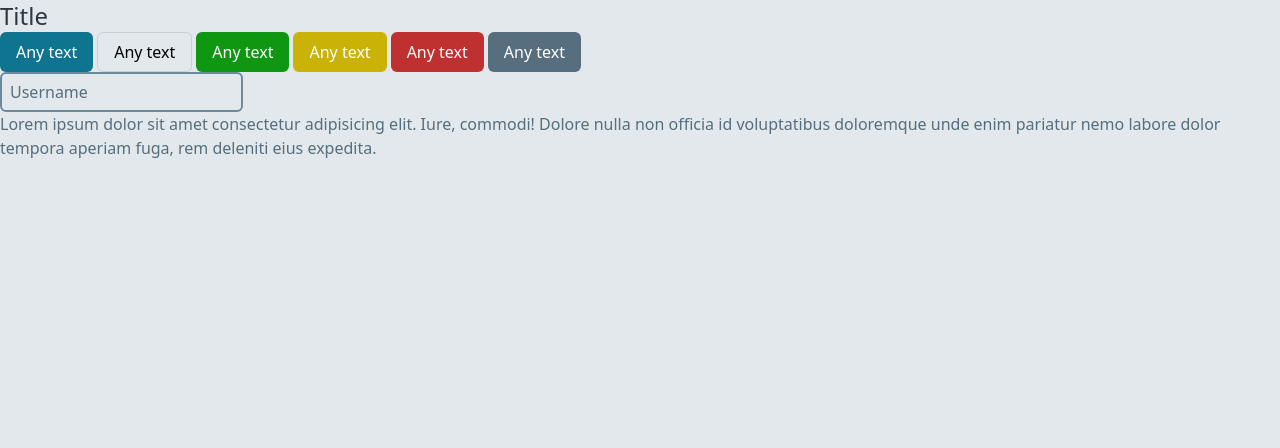
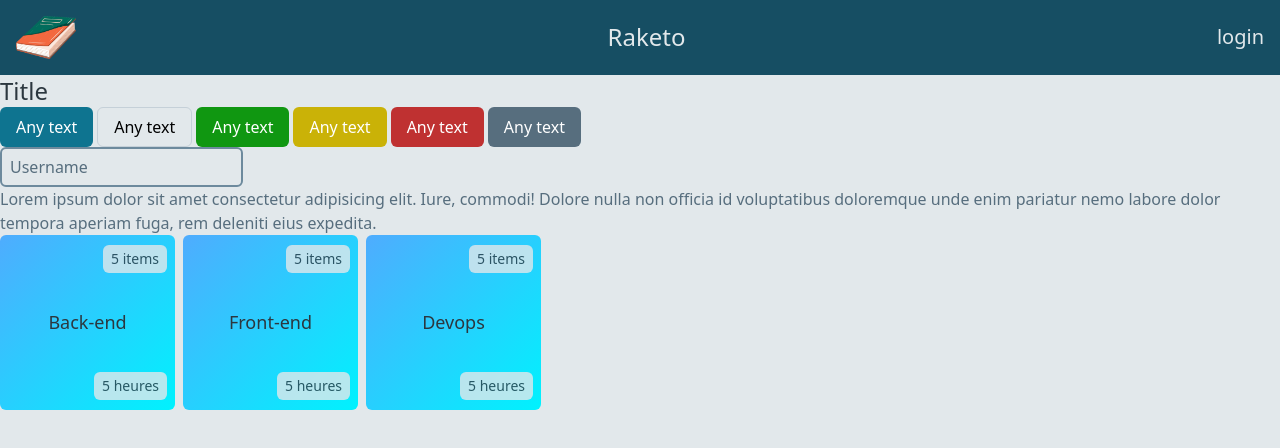
Before and after one commit to Ihasimbola/raketo-front, a React (Create React App) app: page / in a window 1280 px wide. Shown: the top 448 px of the page. Built offline with nearby package versions, Linux system fonts and the light colour scheme.

Commit message:
integration of card

```diff
--- a/src/App.tsx
+++ b/src/App.tsx
@@ -3,12 +3,15 @@ import './App.scss';
 import { Button } from './components/Button/Button';
 import Input from './components/Input/Input';
 import Text from './components/Text/Text';
+import Navbar from './components/Navbar/Navbar';
+import Card from './components/Card/Card';
 
 function App() {
   const inputRef = useRef<HTMLInputElement>(null);
 
   return (
     <div className="App">
+      <Navbar />
       <Text
         as="h1"
         color="light-800"
@@ -31,8 +34,32 @@ function App() {
       >
         Lorem ipsum dolor sit amet consectetur adipisicing elit. Iure, commodi! Dolore nulla non officia id voluptatibus doloremque unde enim pariatur nemo labore dolor tempora aperiam fuga, rem deleniti eius expedita.
       </Text>
-
-
+      <div className="flex flex-row gap-2">
+        <Card>
+          <Text
+            color="light-800"
+            size="lg"
+          >
+            Back-end
+          </Text>
+        </Card>
+        <Card>
+          <Text
+            color="light-800"
+            size="lg"
+          >
+            Front-end
+          </Text>
+        </Card>
+        <Card>
+          <Text
+            color="light-800"
+            size="lg"
+          >
+            Devops
+          </Text>
+        </Card>
+      </div>
     </div>
   );
 }
--- /dev/null
+++ b/src/assets/sass/_variable.scss
@@ -0,0 +1,2 @@
+$first: #4facfe;
+$second: #00f2fe;
--- /dev/null
+++ b/src/components/Badge/Badge.tsx
@@ -0,0 +1,19 @@
+import React from 'react'
+import { cn } from '../../lib/utils'
+import './style.scss';
+
+type Props = {
+  children: React.ReactNode,
+}
+
+function Badge({ children }: Props) {
+  return (
+    <div
+      className={cn(`py-1 px-2 rounded-md linear-bg`)}
+    >
+      { children }
+    </div>
+  )
+}
+
+export default Badge
--- /dev/null
+++ b/src/components/Badge/style.scss
@@ -0,0 +1,5 @@
+.linear-bg {
+  // background: linear-gradient(135deg, #fbc2eb52, #a18cd14f,);
+  @apply bg-gray-100 opacity-[0.80];
+
+}
--- /dev/null
+++ b/src/components/Card/Card.tsx
@@ -0,0 +1,35 @@
+import React from 'react'
+import Text from '../Text/Text'
+import { cn } from '../../lib/utils'
+import './style.scss'
+import Badge from '../Badge/Badge'
+
+type Props = {
+  children: React.ReactNode,
+}
+
+function Card({ children }: Props) {
+  return (
+    <div
+      className={cn("rounded-md w-fit card-container cursor-pointer")}
+    >
+      <div className='self-end'>
+        <Badge>
+          <Text color="light-800">
+            5 items
+          </Text>
+        </Badge>
+      </div>
+      <div>
+        { children }
+      </div>
+      <div className="self-end">
+        <Badge>
+          <Text color="light-800">5 heures</Text>
+        </Badge>
+      </div>
+    </div>
+  )
+}
+
+export default Card
--- /dev/null
+++ b/src/components/Card/style.scss
@@ -0,0 +1,9 @@
+@import '../../assets/sass/variable.scss';
+
+.card-container {
+  @apply flex flex-col justify-between items-center;
+  padding: 10px 8px;
+  min-width: 175px;
+  min-height: 175px;
+  background: linear-gradient(135deg, $first, $second);
+}
--- /dev/null
+++ b/src/components/Navbar/Navbar.tsx
@@ -0,0 +1,40 @@
+import React from 'react'
+import raketoImg from "../../assets/raketo.webp"
+import Text from '../Text/Text'
+
+type Props = {}
+
+function Navbar({}: Props) {
+  return (
+    <nav
+      className="w-full bg-blue-900 py-4 px-4"
+    >
+      <div
+        className='flex flex-row gap-3 items-center justify-between'
+      >
+        <img
+          src={raketoImg}
+          alt="raketo"
+          width={60}
+          height={60}
+        />
+        <Text
+          as='h2'
+          size="2xl"
+          color="white"
+        >
+          Raketo
+        </Text>
+        <Text
+          as='h2'
+          size="xl"
+          color="white"
+        >
+          login
+        </Text>
+      </div>
+    </nav>
+  )
+}
+
+export default Navbar
--- a/src/components/Text/Text.tsx
+++ b/src/components/Text/Text.tsx
@@ -22,6 +22,10 @@ const textVariants = cva(
         xl: "text-xl",
         "2xl": "text-2xl",
       }
+    },
+    defaultVariants: {
+      size: "sm",
+      color: "light-700"
     }
   }
 )
```
Also changed, not shown: src/assets/couverture-raketo.jpg (added), src/assets/raketo.webp (added).
